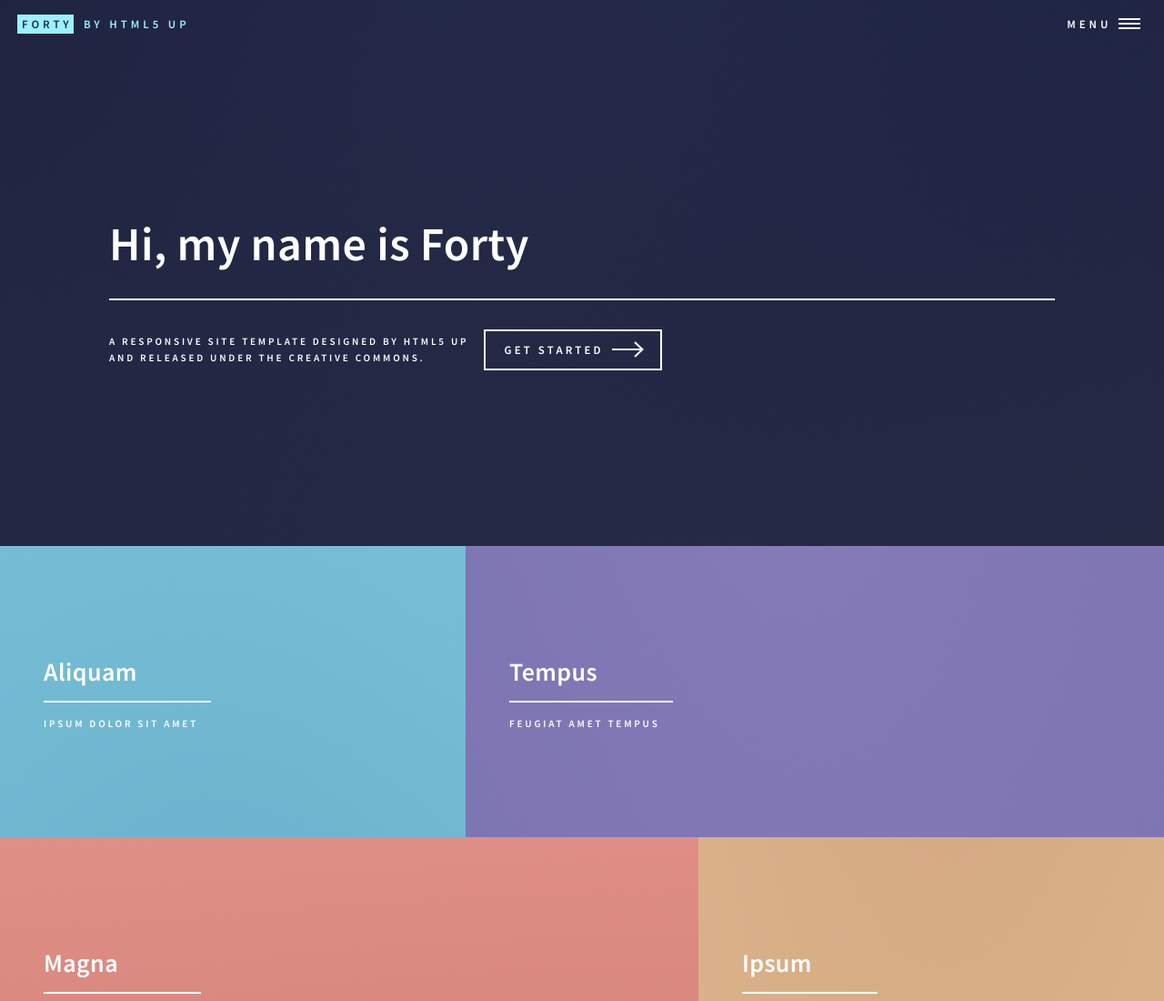
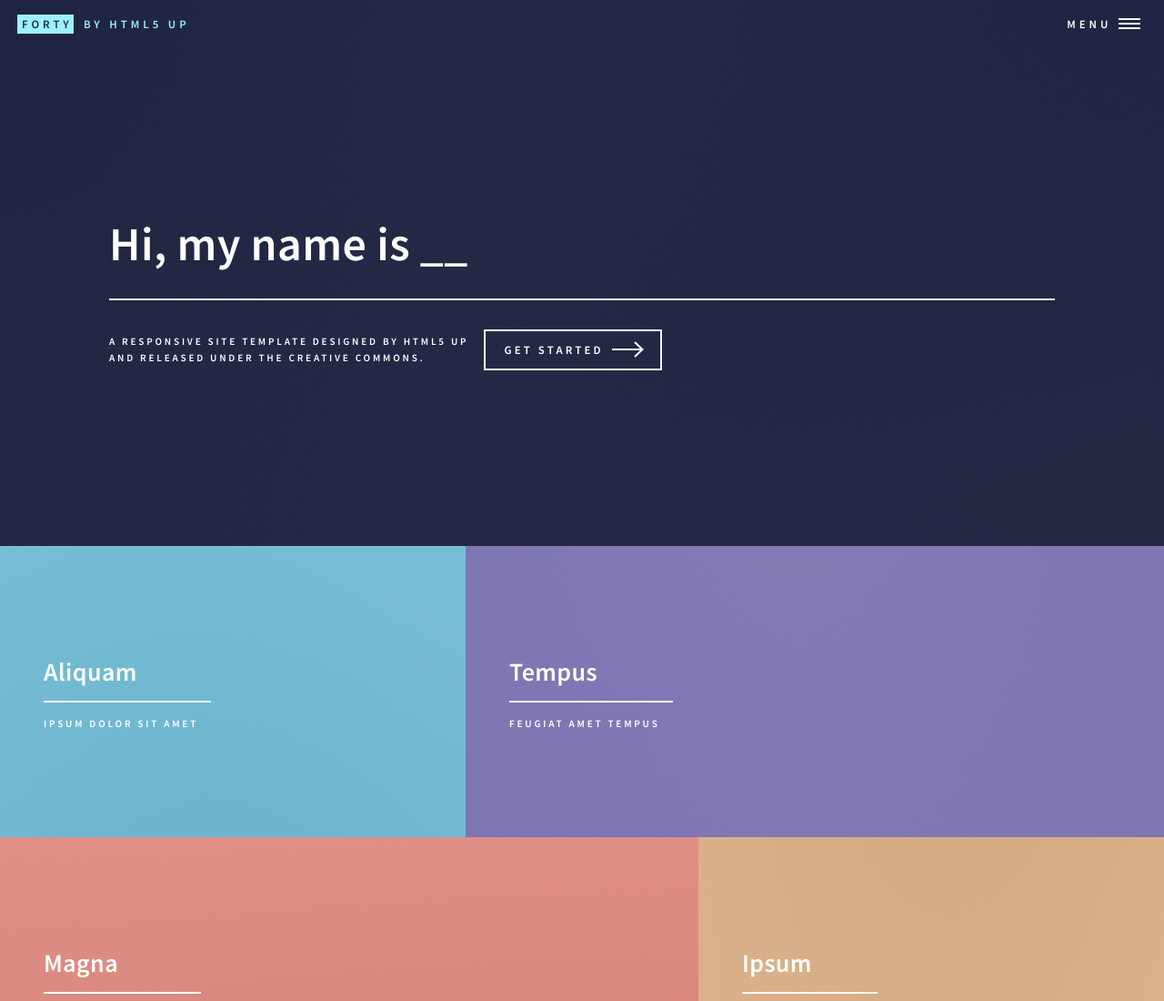
Before and after one commit to YuastheletterU/liuyu, a plain HTML site: page index.html in a window 1280 px wide. Shown: the top 1100 px of the page at 91% size. Drawn offline with Linux system fonts and the light colour scheme.

Commit message:
Update index.html

```diff
--- a/index.html
+++ b/index.html
@@ -43,7 +43,7 @@
 					<section id="banner" class="major">
 						<div class="inner">
 							<header class="major">
-								<h1>Hi, my name is Forty</h1>
+								<h1>Hi, my name is __ </h1>
 							</header>
 							<div class="content">
 								<p>A responsive site template designed by HTML5 UP<br />
```
